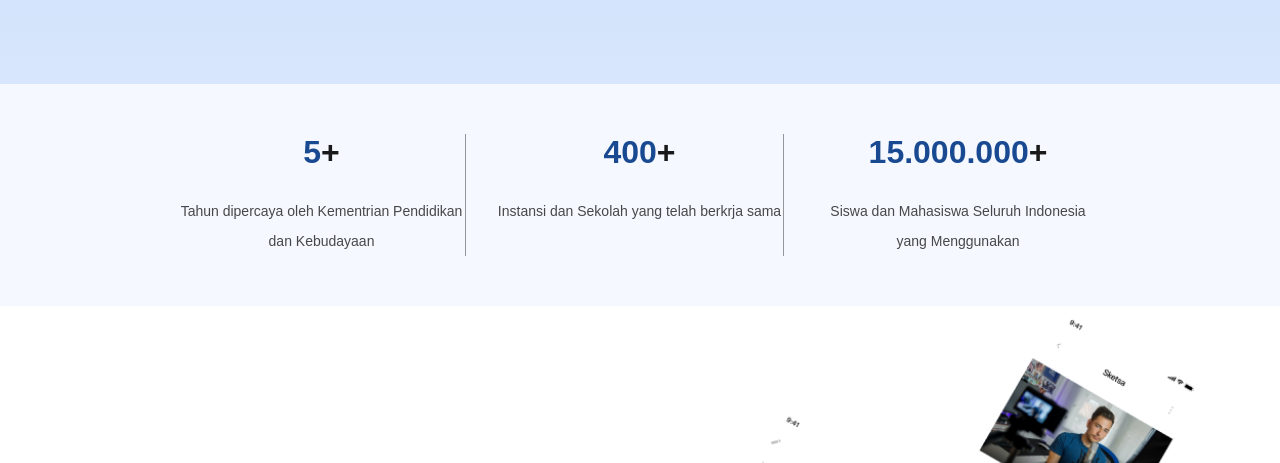
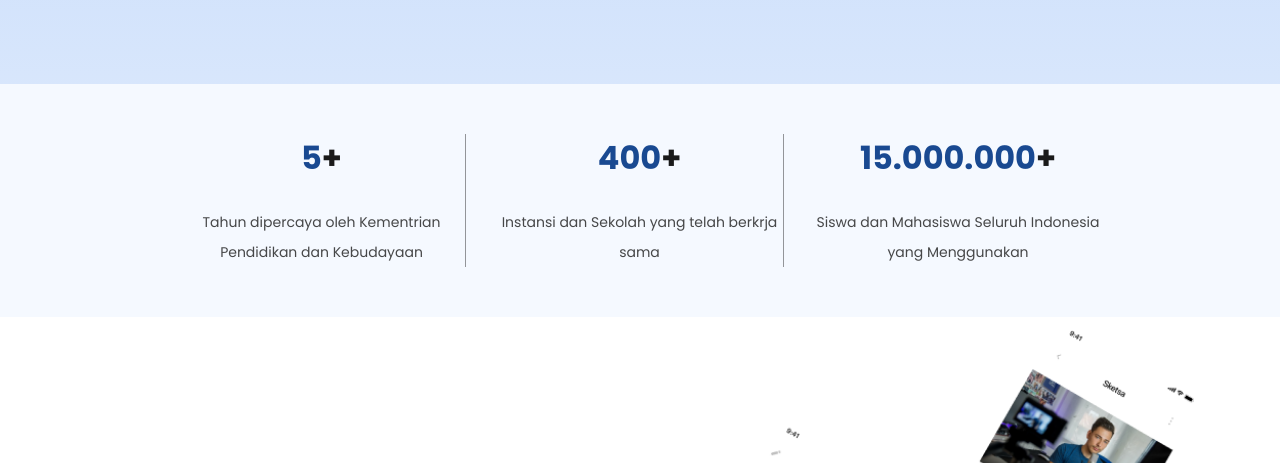
Before and after one commit to gnwncpta/gnwncpta.github.io, a plain HTML site: page kelas-io/index.html in a window 1280 px wide. Shown: the part 716-1179 px from the top of the page. Drawn offline with Linux system fonts and the light colour scheme; files whose address does not match are found by name.

Commit message:
Add Google Fonts Link CSS

```diff
--- a/kelas-io/css/main.css
+++ b/kelas-io/css/main.css
@@ -1,3 +1,5 @@
+@import url('https://fonts.googleapis.com/css2?family=Poppins:wght@300;400;500;600;700&display=swap');
+
 :root {
     --blue: #3A83F0;
     --dark: #1A1A1A;
@@ -29,7 +31,7 @@
 }
 
 body {
-    font-family: Poppins, sans-serif;
+    font-family: 'Poppins', sans-serif;
 }
 
 .size {
```
